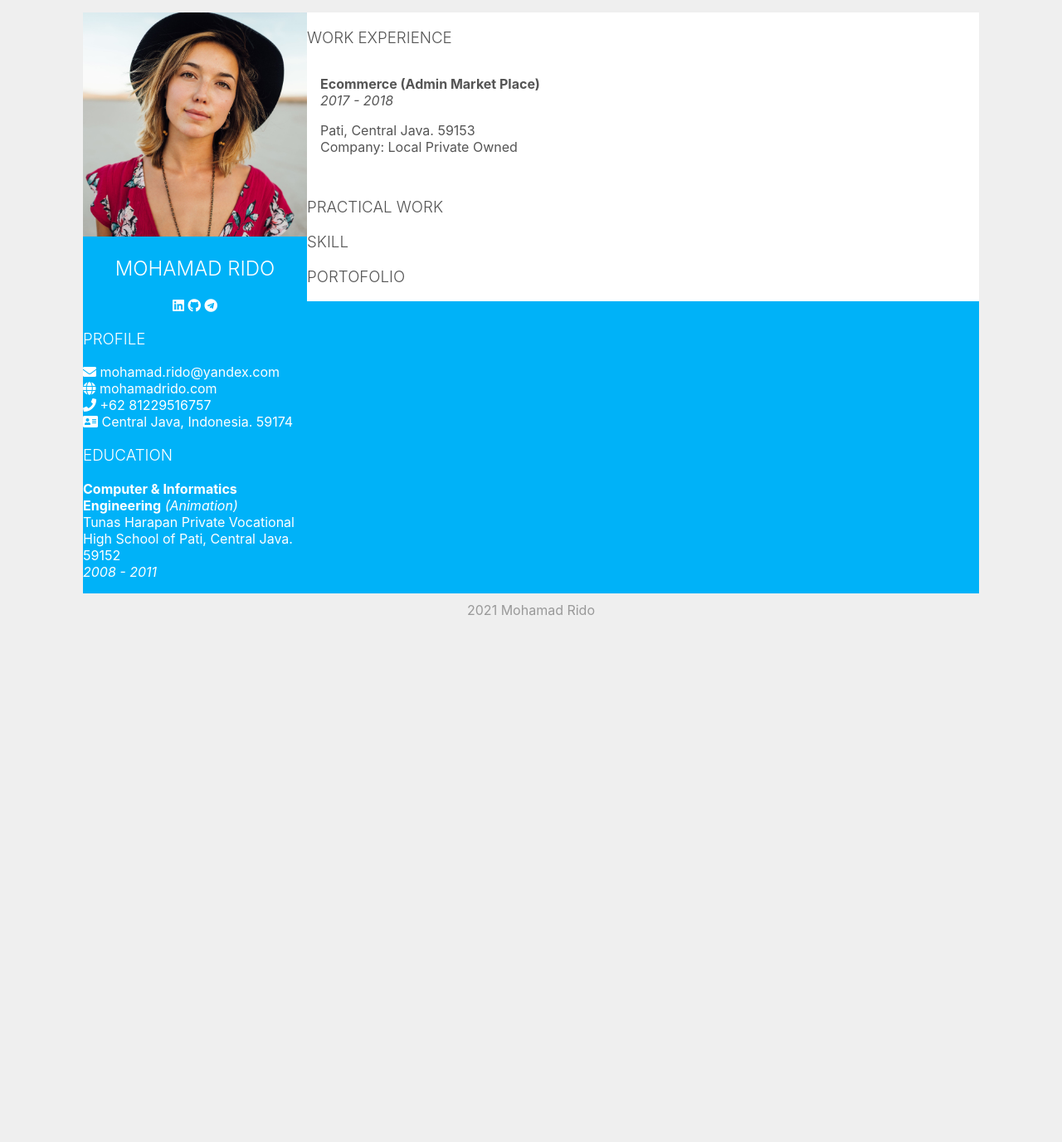
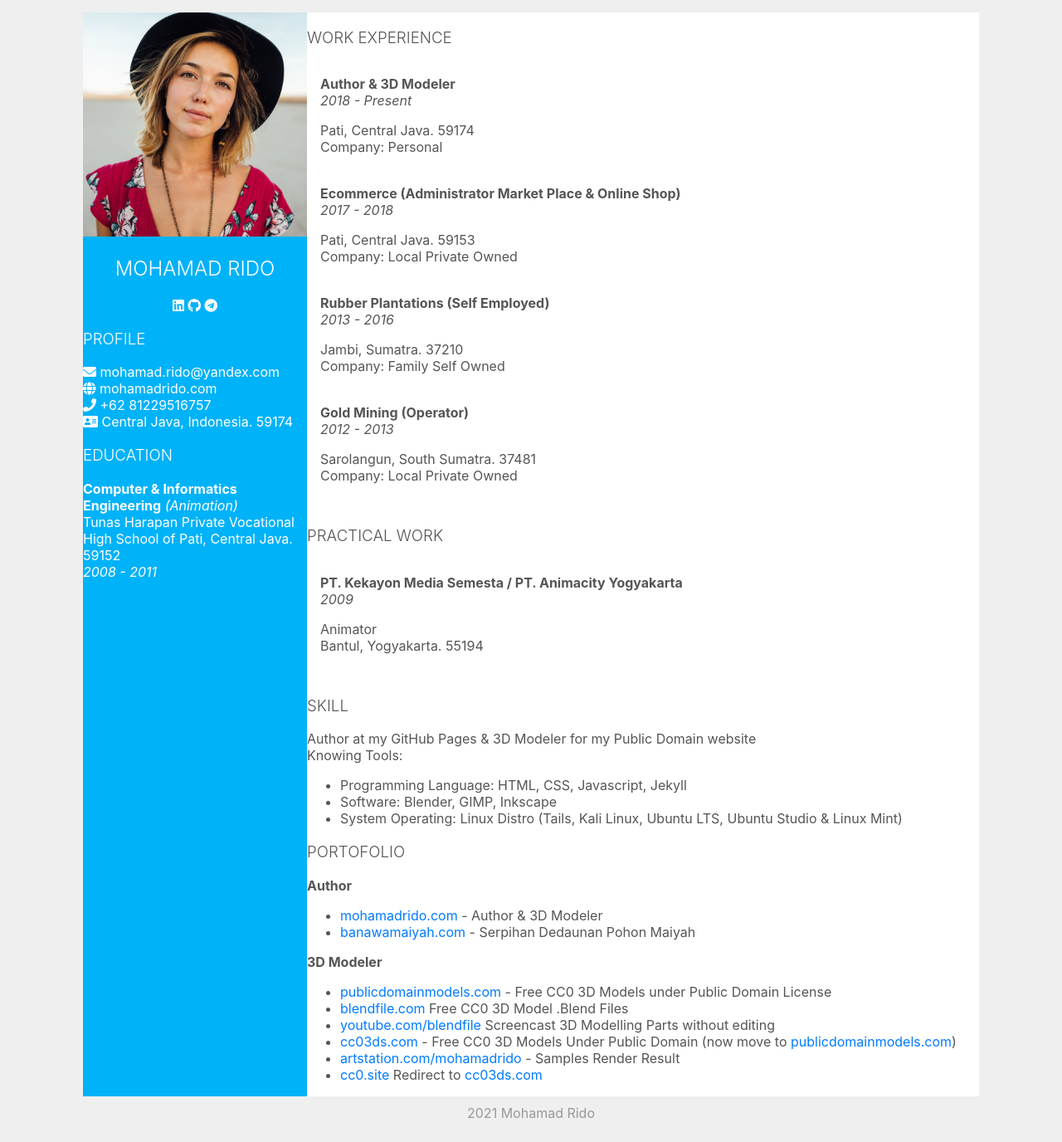
Before and after one commit to mohamadrido/about, a Jekyll site: the page built from index.html, in a window 1280 px wide. Shown: the whole page at 83% size. Built offline with Jekyll 4.4.1, drawn with Linux system fonts in a browser that asks for light colours; nearby versions of some CDN libraries; before the commit the page ends 900 px from its top, so only the background shows below that.

Commit message:
Update index.html

```diff
--- a/index.html
+++ b/index.html
@@ -32,22 +32,73 @@ layout: default
 
     <h3>WORK EXPERIENCE</h3>
     <div class="container" style="padding: 1em;">
-    <b>Ecommerce (Admin Market Place)</b>
+
+    <b>Author & 3D Modeler</b>
+    <div class="container-right">
+    <i>2018 - Present</i>
+    </div>
+    <p><span class="span">Pati, Central Java. 59174</span><br/>
+    Company: Personal</p>
+    <br/>
+    <b>Ecommerce (Administrator Market Place & Online Shop)</b>
     <div class="container-right">
     <i>2017 - 2018</i>
     </div>
     <p><span class="span">Pati, Central Java. 59153</span><br/>
     Company: Local Private Owned</p>
+    <br/>
+    <b>Rubber Plantations (Self Employed)</b>
+    <div class="container-right">
+    <i>2013 - 2016</i>
+    </div>
+    <p><span class="span">Jambi, Sumatra. 37210</span><br/>
+    Company: Family Self Owned</p>
+    <br/>
+    <b>Gold Mining (Operator)</b>
+    <div class="container-right">
+    <i>2012 - 2013</i>
+    </div>
+    <p><span class="span">Sarolangun, South Sumatra. 37481</span><br/>
+    Company: Local Private Owned</p>
+
     </div>
 
     <h3>PRACTICAL WORK</h3>
-
+    <div class="container" style="padding: 1em;">
+    <b>PT. Kekayon Media Semesta / PT. Animacity Yogyakarta</b>
+    <div class="container-right">
+    <i>2009</i>
+    </div>
+    <p><span class="span">Animator</span><br/>
+    Bantul, Yogyakarta. 55194</p>
+    </div>
 
     <h3>SKILL</h3>
-
+    <p>Author at my GitHub Pages & 3D Modeler for my Public Domain website<br/>
+    Knowing Tools:<br/>
+    <ul>
+    <li>Programming Language: HTML, CSS, Javascript, Jekyll</li>
+    <li>Software: Blender, GIMP, Inkscape</li>
+    <li>System Operating: Linux Distro (Tails, Kali Linux, Ubuntu LTS, Ubuntu Studio & Linux Mint)</li>
+    </ul>
+    </p>
 
     <h3>PORTOFOLIO</h3>
+    <b>Author</b>
+      <ul>
+      <li><a href="https://mohamadrido.com">mohamadrido.com</a> - Author & 3D Modeler</li>
+      <li><a href="https://banawamaiyah.com">banawamaiyah.com</a> - Serpihan Dedaunan Pohon Maiyah</li>
+      </ul>
 
+    <b>3D Modeler</b>
+      <ul>
+      <li><a href="https://publicdomainmodels.com">publicdomainmodels.com</a> - Free CC0 3D Models under Public Domain License</li>
+      <li><a href="https://blendfile.com">blendfile.com</a> Free CC0 3D Model .Blend Files</li>
+      <li><a href="https://youtube.com/blendfile">youtube.com/blendfile</a> Screencast 3D Modelling Parts without editing</li>
+      <li><a href="https://cc03ds.com">cc03ds.com</a>  - Free CC0 3D Models Under Public Domain (now move to <a href="https://publicdomainmodels.com">publicdomainmodels.com</a>)</li>
+      <li><a href="https://artstation.com/mohamadrido">artstation.com/mohamadrido</a> - Samples Render Result</li>
+      <li><a href="https://cc0.site">cc0.site</a> Redirect to <a href="https://cc03ds.com">cc03ds.com</a></li>
+      </ul>
 
   </div>
 </div>
```
